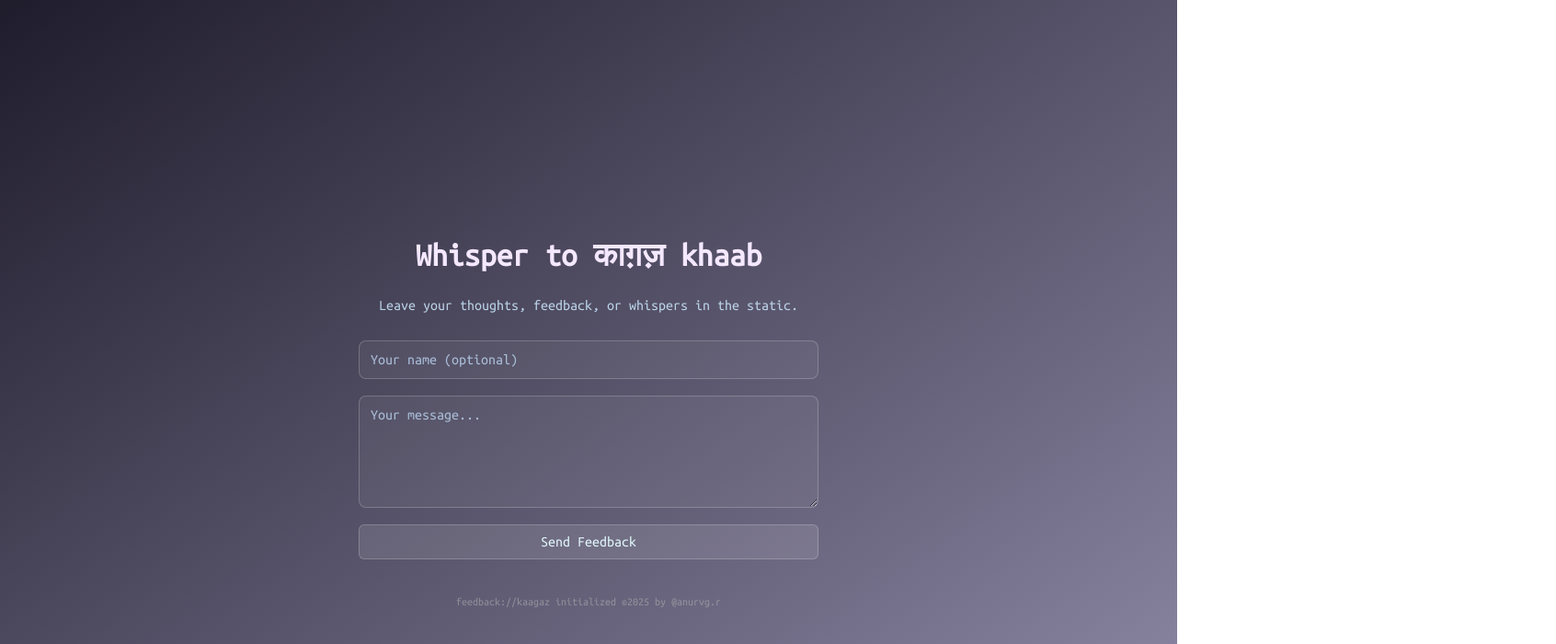
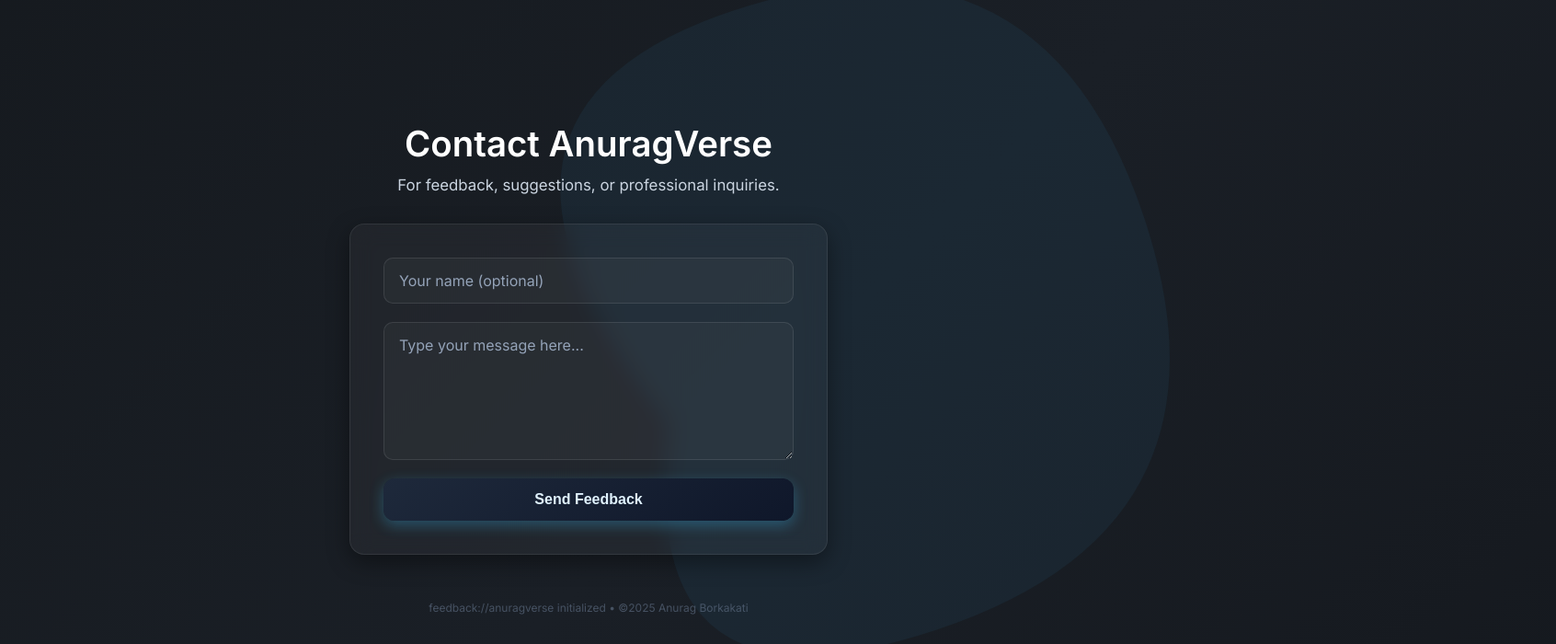
Before and after one commit to anurvg/feedback.github.io, a plain HTML site: page index.html in a window 1280 px wide. Shown: the top 700 px of the page at 92% size, 1692 px wide, since content can reach past the window. Drawn offline with Linux system fonts and the light colour scheme.

Commit message:
Update index.html

```diff
--- a/index.html
+++ b/index.html
@@ -2,100 +2,173 @@
 <html lang="en">
 <head>
   <meta charset="UTF-8">
-  <title>Feedback | काग़ज़ khaab</title>
+  <title>Feedback | AnuragVerse</title>
   <meta name="viewport" content="width=device-width, initial-scale=1.0">
-  <link href="https://fonts.googleapis.com/css2?family=Ubuntu+Mono&display=swap" rel="stylesheet">
+  <link href="https://fonts.googleapis.com/css2?family=Inter:wght@400;600&display=swap" rel="stylesheet">
   <style>
+    * {
+      margin: 0;
+      padding: 0;
+      box-sizing: border-box;
+    }
+
     body {
-      background: linear-gradient(145deg, #1f1c2c, #928dab);
-      font-family: 'Ubuntu Mono', monospace;
-      color: #e3f2fd;
+      font-family: 'Inter', sans-serif;
+      background: linear-gradient(-45deg, #0f1115, #1a1f26, #111417, #1a1f26);
+      background-size: 400% 400%;
+      animation: gradientFlow 20s ease infinite;
+      color: #e2e8f0;
+      min-height: 100vh;
       display: flex;
       flex-direction: column;
       align-items: center;
       justify-content: center;
-      min-height: 100vh;
       padding: 40px 20px;
-      text-align: center;
+      overflow: hidden;
+      position: relative;
+    }
+
+    @keyframes gradientFlow {
+      0% {background-position: 0% 50%;}
+      50% {background-position: 100% 50%;}
+      100% {background-position: 0% 50%;}
     }
 
     h1 {
-      font-size: 2.2rem;
-      margin-bottom: 10px;
-      color: #f4e8ff;
+      font-size: 2.4rem;
+      font-weight: 600;
+      margin-bottom: 12px;
+      color: #ffffff;
+      z-index: 2;
     }
 
     p {
-      font-size: 1rem;
-      color: #cdeaff;
-      margin-bottom: 30px;
-      opacity: 0.85;
+      font-size: 1.05rem;
+      color: #cbd5e1;
+      margin-bottom: 32px;
+      z-index: 2;
     }
 
     form {
+      background: rgba(255, 255, 255, 0.04);
+      border: 1px solid rgba(255, 255, 255, 0.08);
+      backdrop-filter: blur(12px);
+      padding: 36px;
+      border-radius: 16px;
+      max-width: 520px;
       width: 100%;
-      max-width: 500px;
       display: flex;
       flex-direction: column;
-      gap: 18px;
+      gap: 20px;
+      box-shadow: 0 8px 24px rgba(0, 0, 0, 0.4);
+      z-index: 2;
     }
 
     input, textarea {
-      background: rgba(255, 255, 255, 0.05);
-      border: 1px solid rgba(255, 255, 255, 0.2);
-      color: #e3f2fd;
-      padding: 12px;
+      background: rgba(255, 255, 255, 0.03);
+      border: 1px solid rgba(255, 255, 255, 0.1);
+      color: #e2e8f0;
+      padding: 14px 16px;
       font-size: 1rem;
-      border-radius: 8px;
-      font-family: 'Ubuntu Mono', monospace;
-      transition: border 0.3s ease;
+      border-radius: 10px;
+      font-family: 'Inter', sans-serif;
+      transition: 0.3s ease;
     }
 
     input::placeholder, textarea::placeholder {
-      color: #aabed9;
+      color: #94a3b8;
     }
 
     input:focus, textarea:focus {
-      border-color: #e0f7fa;
+      outline: none;
+      border-color: #38bdf8;
+      background: rgba(255, 255, 255, 0.05);
     }
 
     button {
-      background: rgba(255, 255, 255, 0.1);
-      color: #e0f7fa;
-      border: 1px solid rgba(255, 255, 255, 0.2);
-      padding: 10px;
+      background: linear-gradient(145deg, #1e293b, #0f172a);
+      color: #e0f2fe;
+      border: none;
+      padding: 14px;
       font-size: 1rem;
-      font-family: 'Ubuntu Mono', monospace;
+      font-weight: 600;
+      border-radius: 12px;
       cursor: pointer;
-      border-radius: 6px;
-      transition: all 0.3s ease;
+      transition: transform 0.2s ease, box-shadow 0.2s ease;
+      box-shadow: 0 5px 15px rgba(56, 189, 248, 0.3), inset 0 0 0 rgba(56, 189, 248, 0);
     }
 
     button:hover {
-      background: rgba(255, 255, 255, 0.2);
-      color: #000;
+      transform: translateY(-3px);
+      box-shadow: 0 8px 25px rgba(56, 189, 248, 0.5), inset 0 0 10px rgba(56, 189, 248, 0.3);
+      background: linear-gradient(145deg, #0f172a, #1e293b);
+      color: #ffffff;
     }
 
     .footer {
-      margin-top: 40px;
+      margin-top: 50px;
       font-size: 0.75rem;
-      color: #b0b0b0;
+      color: #64748b;
       opacity: 0.6;
+      z-index: 2;
+    }
+
+    .svg-background {
+      position: absolute;
+      top: -100px;
+      left: -100px;
+      width: 140%;
+      height: 140%;
+      z-index: 0;
+      overflow: hidden;
+      pointer-events: none;
+    }
+
+    svg {
+      width: 100%;
+      height: 100%;
+    }
+
+    .blob {
+      fill: #38bdf8;
+      opacity: 0.06;
+    }
+
+    @media(max-width: 600px) {
+      h1 {
+        font-size: 1.8rem;
+      }
+      p {
+        font-size: 1rem;
+      }
     }
   </style>
 </head>
 <body>
-  <h1>Whisper to काग़ज़ khaab</h1>
-  <p>Leave your thoughts, feedback, or whispers in the static.</p>
+  <div class="svg-background">
+    <svg viewBox="0 0 800 600" xmlns="http://www.w3.org/2000/svg" preserveAspectRatio="xMidYMid slice">
+      <path class="blob" d="M370,300 Q350,450 500,400 Q650,350 600,200 Q550,50 400,100 Q250,150 370,300 Z">
+        <animate attributeName="d" dur="9s" repeatCount="indefinite" values="
+          M370,300 Q350,450 500,400 Q650,350 600,200 Q550,50 400,100 Q250,150 370,300 Z;
+          M300,300 Q320,500 500,450 Q680,400 620,220 Q560,40 380,80 Q200,120 300,300 Z;
+          M400,300 Q360,460 500,410 Q640,360 590,220 Q540,80 390,130 Q240,180 400,300 Z;
+          M370,300 Q350,450 500,400 Q650,350 600,200 Q550,50 400,100 Q250,150 370,300 Z
+        " />
+      </path>
+    </svg>
+  </div>
+
+  <h1>Contact AnuragVerse</h1>
+  <p>For feedback, suggestions, or professional inquiries.</p>
 
   <form action="https://formspree.io/f/xeozjjqo" method="POST">
     <input type="text" name="name" placeholder="Your name (optional)">
-    <textarea name="message" rows="6" placeholder="Your message..." required></textarea>
+    <textarea name="message" rows="6" placeholder="Type your message here..." required></textarea>
     <button type="submit">Send Feedback</button>
   </form>
 
   <div class="footer">
-    feedback://kaagaz initialized ©2025 by @anurvg.r
+    feedback://anuragverse initialized • ©2025 Anurag Borkakati
   </div>
 </body>
 </html>
```
